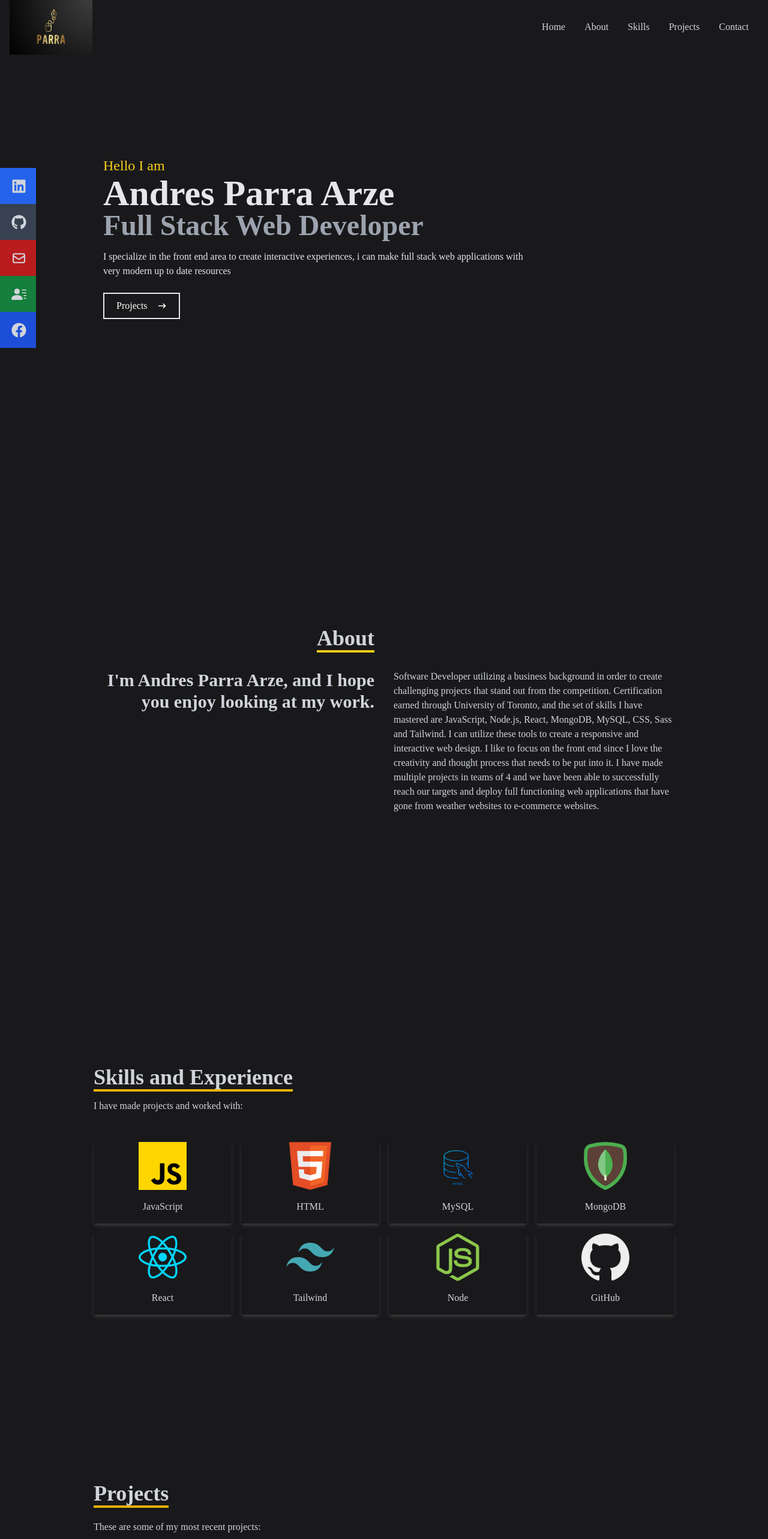
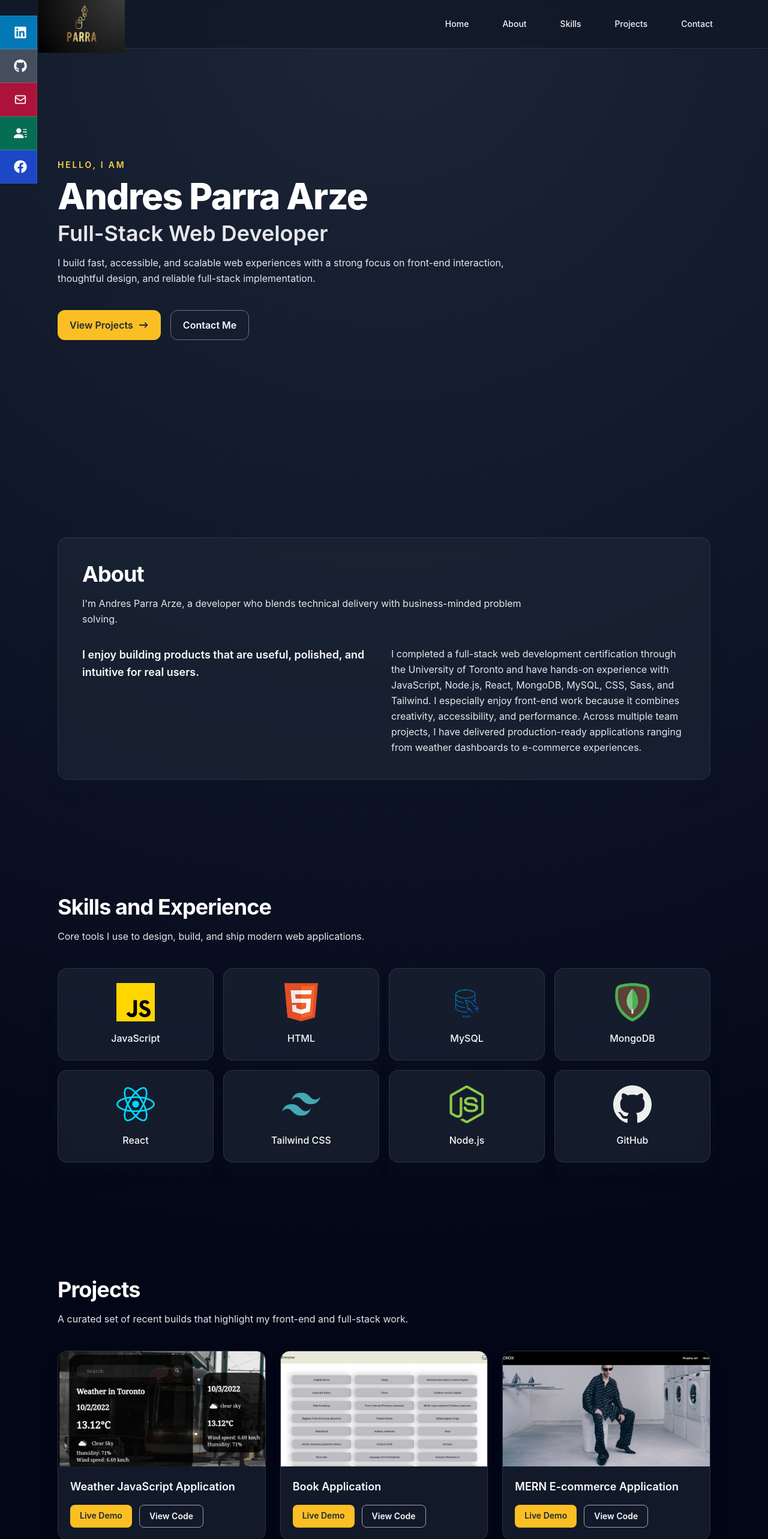
Before and after one commit to andresparraarze/mcchoma, a React (Create React App) app: page / in a window 1280 px wide. Shown: the top 2566 px of the page at 60% size. Built offline with nearby package versions, Linux system fonts and the light colour scheme.

Commit message:
Modernize portfolio UI with improved layout and accessibility

```diff
--- a/src/components/About.jsx
+++ b/src/components/About.jsx
@@ -2,27 +2,24 @@ import React from 'react';
 
 const About = () => {
   return (
-    <section name='about' className='h-screen w-full bg-[#19191b] text-gray-300'>
-      <div className='flex h-full w-full flex-col items-center justify-center'>
-        <div className='grid w-full max-w-[1000px] grid-cols-2 gap-8'>
-          <div className='pb-8 pl-4 sm:text-right'>
-            <h2 className='inline border-b-4 border-yellow-400 text-4xl font-bold'>About</h2>
-          </div>
-          <div />
-        </div>
-        <div className='grid w-full max-w-[1000px] gap-8 px-4 sm:grid-cols-2'>
-          <div className='text-3xl font-bold sm:text-right'>
-            <p>I'm Andres Parra Arze, and I hope you enjoy looking at my work.</p>
-          </div>
-          <div>
-            <p>
-              Software Developer utilizing a business background in order to create challenging projects that stand
-              out from the competition. Certification earned through University of Toronto, and the set of skills I
-              have mastered are JavaScript, Node.js, React, MongoDB, MySQL, CSS, Sass and Tailwind. I can utilize
-              these tools to create a responsive and interactive web design. I like to focus on the front end since I
-              love the creativity and thought process that needs to be put into it. I have made multiple projects in
-              teams of 4 and we have been able to successfully reach our targets and deploy full functioning web
-              applications that have gone from weather websites to e-commerce websites.
+    <section name='about'>
+      <div className='section-shell'>
+        <div className='surface p-8 md:p-10'>
+          <h2 className='section-title'>About</h2>
+          <p className='section-subtitle'>
+            I&apos;m Andres Parra Arze, a developer who blends technical delivery with business-minded problem solving.
+          </p>
+
+          <div className='mt-8 grid gap-6 text-gray-100 md:grid-cols-2'>
+            <p className='text-lg font-semibold leading-relaxed text-gray-50'>
+              I enjoy building products that are useful, polished, and intuitive for real users.
+            </p>
+            <p className='leading-relaxed text-gray-200'>
+              I completed a full-stack web development certification through the University of Toronto and have hands-on
+              experience with JavaScript, Node.js, React, MongoDB, MySQL, CSS, Sass, and Tailwind. I especially enjoy
+              front-end work because it combines creativity, accessibility, and performance. Across multiple team
+              projects, I have delivered production-ready applications ranging from weather dashboards to e-commerce
+              experiences.
             </p>
           </div>
         </div>
--- a/src/components/Contact.jsx
+++ b/src/components/Contact.jsx
@@ -2,45 +2,59 @@ import React from 'react';
 
 const Contact = () => {
   return (
-    <section name='contact-form' className='flex h-screen w-full items-center justify-center bg-[#19191b] p-4'>
+    <section name='contact-form'>
+      <div className='section-shell'>
+        <div className='surface mx-auto max-w-3xl p-8 md:p-10'>
+          <h2 className='section-title'>Contact</h2>
+          <p className='section-subtitle mt-3'>Have a project idea or collaboration in mind? Send a message.</p>
+
           <form
-        className='flex w-full max-w-[600px] flex-col'
+            className='mt-8 flex flex-col gap-4'
             method='POST'
             action='https://getform.io/f/5f8cb07f-0b33-4132-b1e9-fba94e036cfa'
           >
-        <div className='pb-8'>
-          <h2 className='inline border-b-4 border-yellow-500 text-4xl font-bold text-gray-200'>Contact</h2>
-          <p className='py-4 text-gray-200'>Submit the form to be contacted or send me an Email.</p>
-        </div>
-
-        <label htmlFor='name' className='mb-1 text-gray-200'>
+            <label htmlFor='name' className='text-sm font-medium text-gray-100'>
               Name
             </label>
-        <input id='name' className='bg-[#e9ef95] p-2' type='text' placeholder='Name' name='name' required />
+            <input
+              id='name'
+              className='rounded-xl border border-gray-600 bg-gray-800 px-4 py-3 text-gray-50 placeholder:text-gray-400 focus:border-amber-300 focus:outline-none focus:ring-2 focus:ring-amber-300/60'
+              type='text'
+              placeholder='Your name'
+              name='name'
+              required
+            />
 
-        <label htmlFor='email' className='mb-1 mt-4 text-gray-200'>
+            <label htmlFor='email' className='text-sm font-medium text-gray-100'>
               Email
             </label>
-        <input id='email' className='bg-[#e9ef95] p-2' type='email' placeholder='Email' name='email' required />
+            <input
+              id='email'
+              className='rounded-xl border border-gray-600 bg-gray-800 px-4 py-3 text-gray-50 placeholder:text-gray-400 focus:border-amber-300 focus:outline-none focus:ring-2 focus:ring-amber-300/60'
+              type='email'
+              placeholder='you@example.com'
+              name='email'
+              required
+            />
 
-        <label htmlFor='message' className='mb-1 mt-4 text-gray-200'>
+            <label htmlFor='message' className='text-sm font-medium text-gray-100'>
               Message
             </label>
             <textarea
               id='message'
-          className='bg-[#e9ef95] p-2'
+              className='min-h-40 rounded-xl border border-gray-600 bg-gray-800 px-4 py-3 text-gray-50 placeholder:text-gray-400 focus:border-amber-300 focus:outline-none focus:ring-2 focus:ring-amber-300/60'
               name='message'
-          rows='10'
-          placeholder='Message'
+              rows='8'
+              placeholder='Tell me a little about your project or goals.'
               required
             />
-        <button
-          type='submit'
-          className='mx-auto my-8 flex items-center border-2 px-4 py-3 text-white hover:border-yellow-500 hover:bg-yellow-500'
-        >
-          Submit
+
+            <button type='submit' className='primary-button mt-2 w-fit'>
+              Send Message
             </button>
           </form>
+        </div>
+      </div>
     </section>
   );
 };
--- a/src/components/Homemain.jsx
+++ b/src/components/Homemain.jsx
@@ -1,30 +1,31 @@
-import React from 'react'
-import {HiArrowNarrowRight} from 'react-icons/hi'
-import{Link} from 'react-scroll'
+import React from 'react';
+import { HiArrowNarrowRight } from 'react-icons/hi';
+import { Link } from 'react-scroll';
 
 const Homemain = () => {
   return (
-    <div name='homemain' className='w-full h-screen bg-[#19191b]'>
+    <section name='homemain' className='flex min-h-screen items-center'>
+      <div className='section-shell pt-32'>
+        <p className='text-sm font-semibold uppercase tracking-[0.2em] text-amber-300'>Hello, I am</p>
+        <h1 className='mt-3 text-4xl font-extrabold tracking-tight text-white sm:text-6xl'>Andres Parra Arze</h1>
+        <h2 className='mt-3 text-2xl font-semibold text-gray-200 sm:text-4xl'>Full-Stack Web Developer</h2>
+        <p className='section-subtitle'>
+          I build fast, accessible, and scalable web experiences with a strong focus on front-end interaction,
+          thoughtful design, and reliable full-stack implementation.
+        </p>
 
-        <div className='max-w-[1000px] mx-auto px-8 flex flex-col justify-center h-full'>
-            <p className='text-2xl text-yellow-400'>Hello I am</p>
-            <h1 className='text-4xl sm:text-6xl font-bold text-gray-200'>Andres Parra Arze</h1>
-            <h2 className='text-3xl sm:text-5xl font-bold text-gray-400'>Full Stack Web Developer </h2>
-            <p className='text-gray-200 py-4 max-w-[700px]'>I specialize in the front end area to create interactive experiences,
-                i can make full stack web applications with very modern up to date resources
-            </p>
-            <div>
-                <Link to="projects" smooth={true} offset={50} duration={500}>
-                    <button className='text-white group border-2 px-5 py-2 my-2 flex items-center hover:bg-yellow-500 hover:border-yellow-500 hover:pr-1 duration-300 hover:pb-4'> Projects
-                        <span className='group-hover:rotate-90 duration-300'>
-                            <HiArrowNarrowRight className='ml-4'/>
-                        </span>
-                    </button>
-                </Link>
-            </div>
+        <div className='mt-10 flex flex-wrap gap-4'>
+          <Link to='projects' smooth offset={-70} duration={500} className='primary-button cursor-pointer'>
+            View Projects
+            <HiArrowNarrowRight className='text-lg' />
+          </Link>
+          <Link to='contact-form' smooth offset={-70} duration={500} className='secondary-button cursor-pointer'>
+            Contact Me
+          </Link>
         </div>
-    </div>
-  )
-}
+      </div>
+    </section>
+  );
+};
 
-export default Homemain
+export default Homemain;
--- a/src/components/Navbar.jsx
+++ b/src/components/Navbar.jsx
@@ -15,34 +15,34 @@ const navItems = [
 
 const socialLinks = [
   {
-    label: 'Linkedin',
+    label: 'LinkedIn',
     href: 'https://www.linkedin.com/in/andres-parra-arze-a62634114/',
     icon: FaLinkedin,
-    backgroundClass: 'bg-blue-600',
+    backgroundClass: 'bg-sky-600/90',
   },
   {
-    label: 'Github',
+    label: 'GitHub',
     href: 'https://github.com/andresparraarze',
     icon: FaGithub,
-    backgroundClass: 'bg-gray-700',
+    backgroundClass: 'bg-gray-600/90',
   },
   {
-    label: 'Mail',
+    label: 'Email',
     href: 'mailto:andresparraarze@gmail.com?subject=Portfolio Contact',
     icon: HiOutlineMail,
-    backgroundClass: 'bg-red-700',
+    backgroundClass: 'bg-rose-700/90',
   },
   {
     label: 'Resume',
     href: 'https://drive.google.com/file/d/15c6bbhNmrsqrOmMdx8vg2NQJB2aICIc3/view?usp=sharing',
     icon: BsFillPersonLinesFill,
-    backgroundClass: 'bg-green-700',
+    backgroundClass: 'bg-emerald-700/90',
   },
   {
     label: 'Facebook',
     href: 'https://m.facebook.com/people/Andres-Parra-Arze/100008705084352',
     icon: FaFacebook,
-    backgroundClass: 'bg-blue-700',
+    backgroundClass: 'bg-blue-700/90',
   },
 ];
 
@@ -53,14 +53,20 @@ const Navbar = () => {
   const closeMenu = () => setNavOpen(false);
 
   return (
-    <header className='fixed z-20 h-[90px] w-full bg-[#19191b] px-4 text-gray-300'>
-      <nav className='flex h-full items-center justify-between' aria-label='Primary'>
-        <img style={{ width: '138px' }} src={Logo} alt='Logo Parra' />
+    <header className='fixed inset-x-0 top-0 z-50 border-b border-white/10 bg-gray-900/80 px-4 backdrop-blur'>
+      <nav className='mx-auto flex h-20 w-full max-w-6xl items-center justify-between' aria-label='Primary'>
+        <img className='w-32 md:w-36' src={Logo} alt='Andres Parra logo' />
 
-        <ul className='hidden md:flex'>
+        <ul className='hidden items-center text-sm font-medium text-gray-100 md:flex'>
           {navItems.map((item) => (
             <li key={item.to}>
-              <Link to={item.to} smooth offset={50} duration={500}>
+              <Link
+                to={item.to}
+                smooth
+                offset={-70}
+                duration={500}
+                className='rounded-lg px-3 py-2 hover:bg-white/10'
+              >
                 {item.label}
               </Link>
             </li>
@@ -70,45 +76,45 @@ const Navbar = () => {
         <button
           type='button'
           onClick={handleToggleMenu}
-          className='z-10 md:hidden'
+          className='rounded-lg p-2 text-gray-50 hover:bg-white/10 md:hidden'
           aria-controls='mobile-menu'
           aria-expanded={navOpen}
           aria-label={navOpen ? 'Close mobile menu' : 'Open mobile menu'}
         >
-          {navOpen ? <FaTimes /> : <FaBars />}
+          {navOpen ? <FaTimes size={20} /> : <FaBars size={20} />}
         </button>
 
         <ul
           id='mobile-menu'
-          className={
-            !navOpen
-              ? 'hidden'
-              : 'absolute left-0 top-0 flex h-screen w-full flex-col items-center justify-center bg-[#19191b]'
-          }
+          className={`absolute inset-x-0 top-20 border-b border-white/10 bg-gray-900/95 px-6 pb-8 pt-4 backdrop-blur md:hidden ${
+            navOpen ? 'block' : 'hidden'
+          }`}
         >
           {navItems.map((item) => (
-            <li key={item.to} className='py-6 text-4xl'>
-              <Link onClick={closeMenu} to={item.to} smooth offset={50} duration={500}>
+            <li key={item.to} className='px-0 py-2 text-lg'>
+              <Link
+                onClick={closeMenu}
+                to={item.to}
+                smooth
+                offset={-70}
+                duration={500}
+                className='block rounded-lg px-4 py-3 font-medium text-gray-50 hover:bg-white/10'
+              >
                 {item.label}
               </Link>
             </li>
           ))}
         </ul>
 
-        <div className='fixed left-0 top-[35%] hidden md:flex flex-col'>
+        <div className='fixed left-0 top-[32%] hidden md:flex flex-col'>
           <ul>
             {socialLinks.map(({ label, href, icon: Icon, backgroundClass }) => (
               <li
                 key={label}
-                className={`ml-[-100px] flex h-[60px] w-[160px] items-center justify-between duration-300 hover:ml-[-10px] ${backgroundClass}`}
+                className={`ml-[-110px] flex h-[56px] w-[172px] items-center justify-between border border-white/10 px-4 text-sm font-medium text-gray-50 duration-300 hover:ml-[-10px] ${backgroundClass}`}
               >
-                <a
-                  className='flex w-full items-center justify-between text-gray-300'
-                  href={href}
-                  target='_blank'
-                  rel='noreferrer noopener'
-                >
-                  {label} <Icon size={25} />
+                <a className='flex w-full items-center justify-between' href={href} target='_blank' rel='noreferrer noopener'>
+                  {label} <Icon size={22} />
                 </a>
               </li>
             ))}
--- a/src/components/Projects.jsx
+++ b/src/components/Projects.jsx
@@ -30,8 +30,8 @@ const projects = [
     liveDemoUrl: 'https://secure-earth-88936.herokuapp.com/',
     codeUrl: 'https://github.com/andresparraarze/majadito25.git',
   },
-  ...Array.from({ length: 4 }, (_, index) => ({
-    title: `JavaScript Application ${index + 1}`,
+  ...Array.from({ length: 2 }, (_, index) => ({
+    title: `Coming Soon Project ${index + 1}`,
     image: ComingSoon,
     liveDemoUrl: '/',
     codeUrl: '/',
@@ -40,28 +40,32 @@ const projects = [
 
 const Projects = () => {
   return (
-    <section name='projects' className='w-full bg-[#19191b] text-gray-300 md:h-screen'>
-      <div className='mx-auto flex h-full w-full max-w-[1000px] flex-col justify-center p-4'>
-        <div className='pb-8'>
-          <h2 className='inline border-b-4 border-yellow-500 text-4xl font-bold'>Projects</h2>
-          <p className='py-6'>These are some of my most recent projects:</p>
-        </div>
+    <section name='projects'>
+      <div className='section-shell'>
+        <h2 className='section-title'>Projects</h2>
+        <p className='section-subtitle'>A curated set of recent builds that highlight my front-end and full-stack work.</p>
 
-        <div className='grid gap-4 sm:grid-cols-2 md:grid-cols-4'>
-          {projects.map((project) => (
-            <article
-              key={project.title}
-              style={{ backgroundImage: `url(${project.image})` }}
-              className='group container mx-auto flex items-center justify-center rounded-md shadow-lg shadow-[#464650] div-content'
-            >
-              <div className='opacity-0 group-hover:opacity-100'>
-                <span className='text-2xl font-bold tracking-wider text-black'>{project.title}</span>
-                <div className='pt-8 text-center'>
+        <div className='mt-10 grid gap-6 sm:grid-cols-2 lg:grid-cols-3'>
+          {projects.map((project) => {
+            const isComingSoon = project.liveDemoUrl === '/';
+
+            return (
+              <article key={project.title} className='surface overflow-hidden'>
+                <img src={project.image} alt={`${project.title} preview`} className='h-48 w-full object-cover' loading='lazy' />
+
+                <div className='space-y-4 p-5'>
+                  <h3 className='text-lg font-semibold text-gray-50'>{project.title}</h3>
+                  <div className='flex flex-wrap gap-3'>
                     <a
                       href={project.liveDemoUrl}
                       target='_blank'
                       rel='noreferrer noopener'
-                    className='m-2 inline-block rounded-lg bg-white px-3 py-3 text-center text-lg font-bold text-gray-600'
+                      aria-disabled={isComingSoon}
+                      className={`rounded-lg px-4 py-2 text-sm font-semibold ${
+                        isComingSoon
+                          ? 'cursor-not-allowed bg-gray-700 text-gray-300 pointer-events-none'
+                          : 'bg-amber-400 text-gray-800 hover:bg-amber-300'
+                      }`}
                     >
                       Live Demo
                     </a>
@@ -69,14 +73,20 @@ const Projects = () => {
                       href={project.codeUrl}
                       target='_blank'
                       rel='noreferrer noopener'
-                    className='m-2 inline-block rounded-lg bg-white px-3 py-3 text-center text-lg font-bold text-gray-600'
+                      aria-disabled={isComingSoon}
+                      className={`rounded-lg border px-4 py-2 text-sm font-semibold ${
+                        isComingSoon
+                          ? 'cursor-not-allowed border-gray-600 text-gray-400 pointer-events-none'
+                          : 'border-gray-400 text-gray-50 hover:border-gray-200 hover:bg-gray-700'
+                      }`}
                     >
-                    Code
+                      View Code
                     </a>
                   </div>
                 </div>
               </article>
-          ))}
+            );
+          })}
         </div>
       </div>
     </section>
--- a/src/components/Skills.jsx
+++ b/src/components/Skills.jsx
@@ -14,25 +14,27 @@ const skills = [
   { name: 'MySQL', image: Mysql, alt: 'MySQL icon' },
   { name: 'MongoDB', image: Mongo, alt: 'MongoDB icon' },
   { name: 'React', image: ReactImg, alt: 'React icon' },
-  { name: 'Tailwind', image: Tailwind, alt: 'Tailwind icon' },
-  { name: 'Node', image: Node, alt: 'Node icon' },
+  { name: 'Tailwind CSS', image: Tailwind, alt: 'Tailwind icon' },
+  { name: 'Node.js', image: Node, alt: 'Node.js icon' },
   { name: 'GitHub', image: GitHub, alt: 'GitHub icon' },
 ];
 
 const Skills = () => {
   return (
-    <section name='skills' className='h-screen w-full bg-[#19191b] text-gray-300'>
-      <div className='mx-auto flex h-full w-full max-w-[1000px] flex-col justify-center p-4'>
-        <div>
-          <h2 className='inline border-b-4 border-yellow-500 text-4xl font-bold'>Skills and Experience</h2>
-          <p className='py-4'>I have made projects and worked with:</p>
-        </div>
-        <div className='grid w-full grid-cols-2 gap-4 py-8 text-center sm:grid-cols-4'>
+    <section name='skills'>
+      <div className='section-shell'>
+        <h2 className='section-title'>Skills and Experience</h2>
+        <p className='section-subtitle'>Core tools I use to design, build, and ship modern web applications.</p>
+
+        <div className='mt-10 grid grid-cols-2 gap-4 sm:grid-cols-3 lg:grid-cols-4'>
           {skills.map((skill) => (
-            <div key={skill.name} className='shadow-md shadow-[#3b3b3d] duration-500 hover:scale-110'>
-              <img className='mx-auto w-20' src={skill.image} alt={skill.alt} />
-              <p className='my-4'>{skill.name}</p>
-            </div>
+            <article
+              key={skill.name}
+              className='surface flex flex-col items-center justify-center gap-4 p-6 text-center hover:-translate-y-1 hover:border-amber-300/40'
+            >
+              <img className='h-16 w-16 object-contain' src={skill.image} alt={skill.alt} loading='lazy' />
+              <p className='font-medium text-gray-50'>{skill.name}</p>
+            </article>
           ))}
         </div>
       </div>
--- a/src/index.css
+++ b/src/index.css
@@ -1,29 +1,55 @@
-/*tailwind import*/
 @tailwind base;
 @tailwind components;
 @tailwind utilities;
 
-/*font import*/
-@import url('https://fonts.googleapis.com/css2?family=Libre+Franklin:wght@300&family=Roboto+Slab:wght@300&display=swap');
+@import url('https://fonts.googleapis.com/css2?family=Inter:wght@400;500;600;700;800&display=swap');
 
-@layer base{
-    body{
-        @apply font-[Libre-Franklin];
-    }
-    li{
-        @apply px-4;
-        @apply cursor-pointer;
-    }
+@layer base {
+  html {
+    scroll-behavior: smooth;
+  }
+
+  body {
+    @apply bg-gray-900 font-[Inter] text-gray-50 antialiased;
+    background-image: radial-gradient(circle at top, rgb(30 41 59 / 0.85), rgb(2 6 23) 55%);
+  }
+
+  section {
+    @apply scroll-mt-24;
+  }
+
+  a,
+  button {
+    @apply transition duration-300 ease-out;
+  }
+
+  li {
+    @apply px-4;
+  }
 }
 
-.div-content{
-    background-repeat: no-repeat;
-    background-size: cover;
-    background-position: center;
-    height: 250px;
+@layer components {
+  .section-shell {
+    @apply mx-auto w-full max-w-6xl px-6 py-24 md:px-8;
+  }
+
+  .section-title {
+    @apply text-3xl font-bold tracking-tight text-white sm:text-4xl;
+  }
+
+  .section-subtitle {
+    @apply mt-4 max-w-3xl text-base leading-relaxed text-gray-200;
+  }
+
+  .surface {
+    @apply rounded-2xl border border-white/10 bg-gray-800/60 shadow-xl shadow-gray-900/30 backdrop-blur;
+  }
+
+  .primary-button {
+    @apply inline-flex items-center justify-center gap-2 rounded-xl bg-amber-400 px-5 py-3 font-semibold text-gray-800 hover:bg-amber-300 focus-visible:outline-none focus-visible:ring-2 focus-visible:ring-amber-300 focus-visible:ring-offset-2 focus-visible:ring-offset-gray-800;
+  }
+
+  .secondary-button {
+    @apply inline-flex items-center justify-center gap-2 rounded-xl border border-gray-500 px-5 py-3 font-semibold text-gray-50 hover:border-gray-300 hover:bg-gray-700 focus-visible:outline-none focus-visible:ring-2 focus-visible:ring-gray-200 focus-visible:ring-offset-2 focus-visible:ring-offset-gray-800;
+  }
 }
-
-.div-content:hover {
-    background-image: linear-gradient(to right, rgba(238, 240, 115, 0.8),
-    rgba(252, 235, 0, 0.8))!important;
-}
```
Lines whose indentation alone changed are shown as unchanged.
